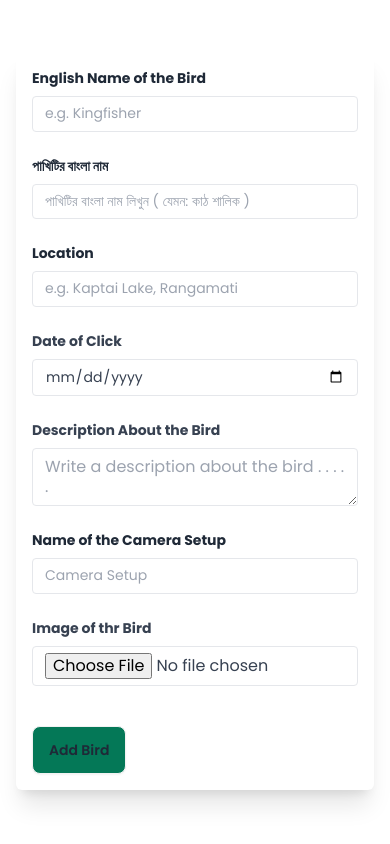
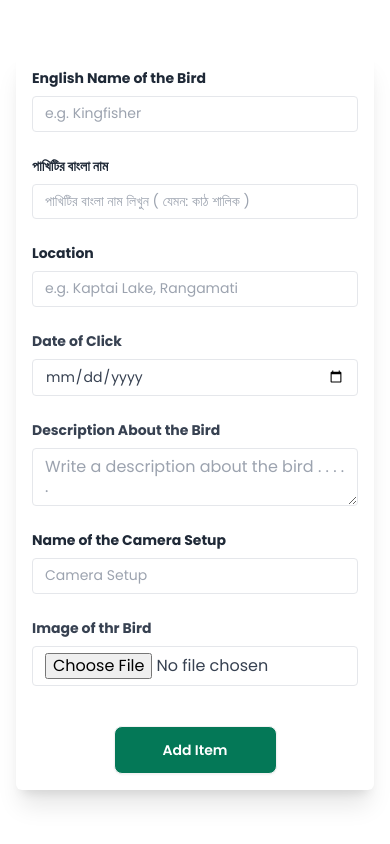
Before and after one commit to sattamap/birds-click-client, a React (Vite) app: page /dashboard/addBirds in a window 390 px wide. Shown: the part 380-1224 px from the top of the page. Built offline with nearby package versions, Linux system fonts and the light colour scheme; no server answers; sample sign-in values are in the browser's storage; a web font is replaced by a local one.

Commit message:
Make responsive AddBirds.jsx more

```diff
--- a/src/pages/DashBoard/Admin/AddBirds/AddBirds.jsx
+++ b/src/pages/DashBoard/Admin/AddBirds/AddBirds.jsx
@@ -50,9 +50,9 @@ const AddBirds = () => {
   };
 
   return (
-    <div className="w-full mx-auto bg-white p-4 my-10 rounded-md shadow-xl md:w-4/5 lg:w-3/5 xl:w-2/5">
+    <div className="w-full mx-auto bg-white p-4 my-10 rounded-md shadow-xl md:w-4/5 lg:w-full xl:w-full">
       <form onSubmit={handleSubmit(onSubmit)}>
-        <div className="flex flex-col md:flex-row gap-6 mb-6">
+        <div className="flex flex-col lg:flex-row gap-6 mb-6">
           <div className="form-control w-full ">
             <label className="block text-gray-700 text-sm font-bold mb-2">
               <span className="label-text">English Name of the Bird</span>
@@ -73,7 +73,7 @@ const AddBirds = () => {
           </div>
 
         </div>
-        <div className="flex flex-col md:flex-row gap-6 mb-6">
+        <div className="flex flex-col lg:flex-row gap-6 mb-6">
           <div className="form-control w-full ">
             <label className="block text-gray-700 text-sm font-bold mb-2">
               <span className="label-text">Location</span>
@@ -111,7 +111,7 @@ const AddBirds = () => {
 
         </div>
 
-        <div className="flex flex-col md:flex-row gap-6">
+        <div className="flex flex-col lg:flex-row gap-6">
           <div className="form-control w-full ">
             <label className="block text-gray-700 text-sm font-bold mb-2">
               <span className="label-text">Name of the Camera Setup</span>
@@ -133,10 +133,11 @@ const AddBirds = () => {
             />
           </div>
         </div>
-
-        <button className="btn mt-10 bg-emerald-700 hover:bg-emerald-950 hover:text-white">
-          Add Bird
-        </button>
+        <div className="flex justify-center">
+          <button className="btn w-1/2 mt-10 bg-emerald-700 text-white hover:bg-emerald-950 hover:text-white ">
+            Add Item
+          </button>
+        </div>
       </form>
     </div>
   );
```
